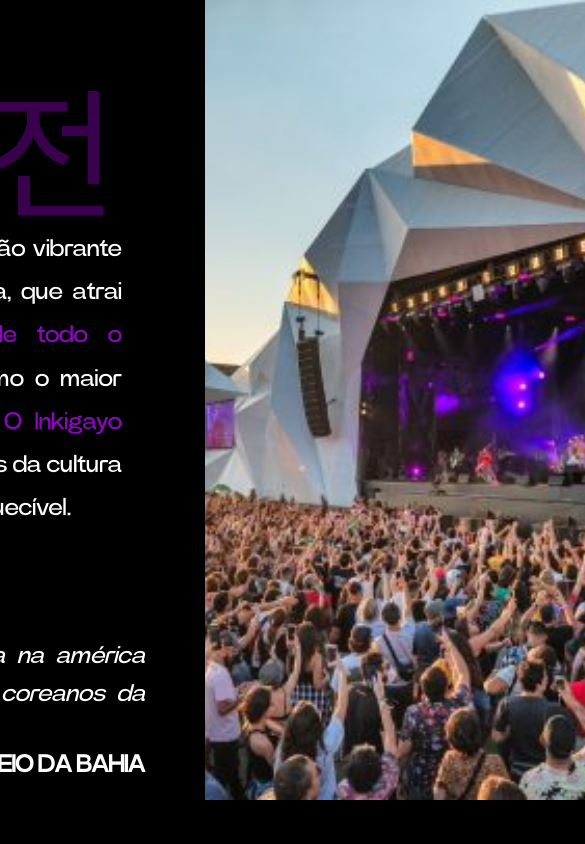
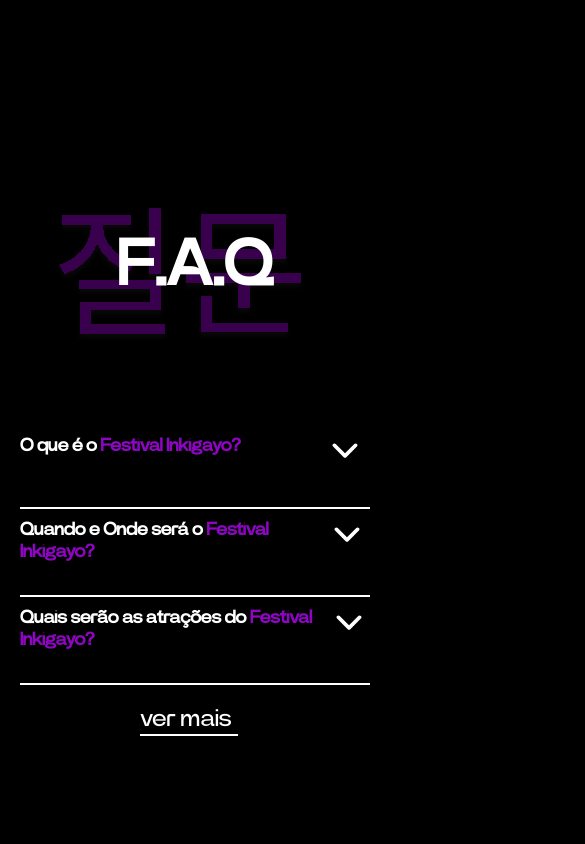
Before and after one commit to elcarvalhogoncalves/inkigayofestival, a Next.js app in the folder inkigayo-festival/: page / in a window 390 px wide. Shown: the top 844 px of the page, 585 px wide, since content can reach past the window. Built offline with nearby package versions, Linux system fonts and the light colour scheme.

Commit message:
mobile do FAQ esta pronto

```diff
--- a/inkigayo-festival/src/app/(landing-page)/page.tsx
+++ b/inkigayo-festival/src/app/(landing-page)/page.tsx
@@ -9,9 +9,7 @@ import LineUp from "@/components/landing-page/LineUp";
 export default function LandingPage() {
   return (
     <>
-      <Festival />
       <FAQ />
-      <Footer />
     </>
   );
 }
--- a/inkigayo-festival/src/components/landing-page/FAQ.tsx
+++ b/inkigayo-festival/src/components/landing-page/FAQ.tsx
@@ -83,10 +83,8 @@ export default function FAQ() {
               {Q2 === true && (
                 <>
                   <div className={styles.answer}>
-                    Lorem ipsum dolor sit amet, consectetur adipiscing elit, sed
-                    do eiusmod tempor incididunt ut labore et dolore magna
-                    aliqua. Ut enim ad minim veniam, quis nostrud exercitation
-                    ullamco laboris nisi ut aliquip ex ea commodo consequat.
+                    O Festival Inkigayo será realizado em na Itaipava Arena
+                    Fonte Nova, em Salvador, nos dias 08, 09 e 10 de Setembro.
                   </div>
                 </>
               )}
--- a/inkigayo-festival/src/styles/components/landing-page/FAQ.module.css
+++ b/inkigayo-festival/src/styles/components/landing-page/FAQ.module.css
@@ -82,30 +82,47 @@
   font-size: 2.4rem;
 }
 
-@media screen and (max-width: 43rem) {
+@media screen and (max-width: 60rem) {
   .body {
-    width: 43rem;
+    margin-top: 2rem;
+    padding: 0;
     display: flex;
-    align-items: center;
+    justify-content: center;
   }
+
   .title {
-    background-position: center;
+    display: flex;
+    justify-content: center;
+    margin: 0;
+    padding: 10rem;
+    background-position-x: 5.5rem;
   }
-  .title h1 {
+
+  .h1 {
     font-size: 6.4rem;
   }
 
-  .QandA {
-    width: 100%;
+  .h2 {
+    font-size: 1.8rem;
+    margin: 0;
   }
 
-  .question {
+  .colortext {
     font-size: 1.8rem;
   }
+
+  .FAQ {
+    margin: 2rem;
+  }
+
   .answer {
-    font-size: 1.6rem;
+    width: 34rem;
+    font-size: 16px;
   }
   .vermais {
-    margin-left: 16.6rem;
+    margin: 0;
+    padding: 0;
+    margin-top: 2rem;
+    margin-left: 12rem;
   }
 }
```
